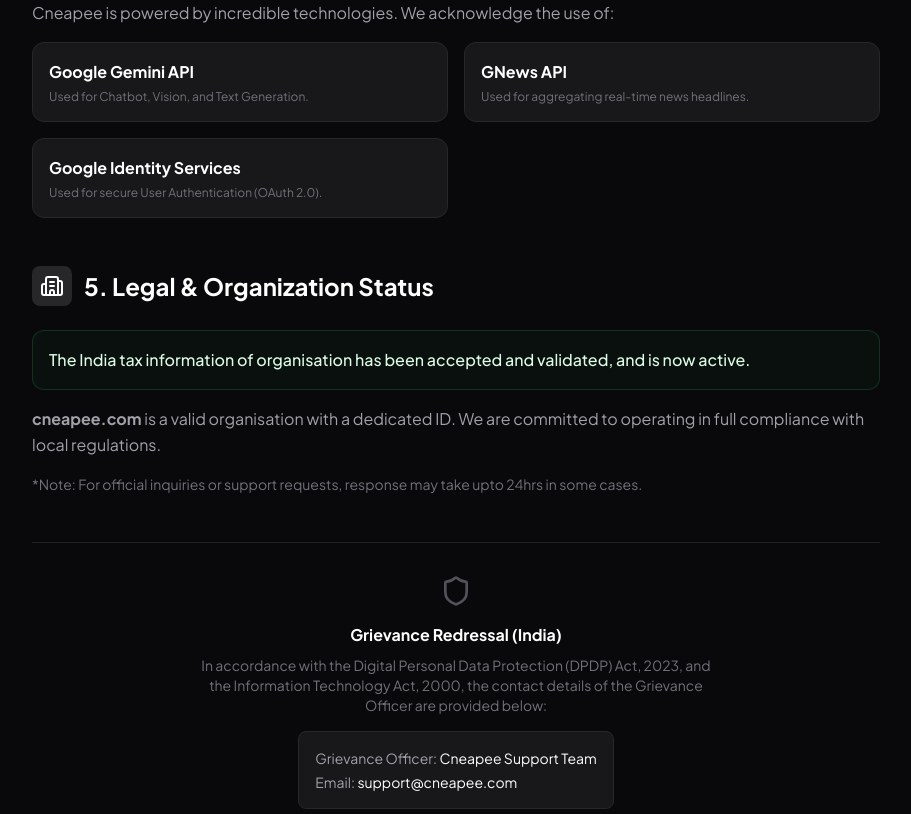
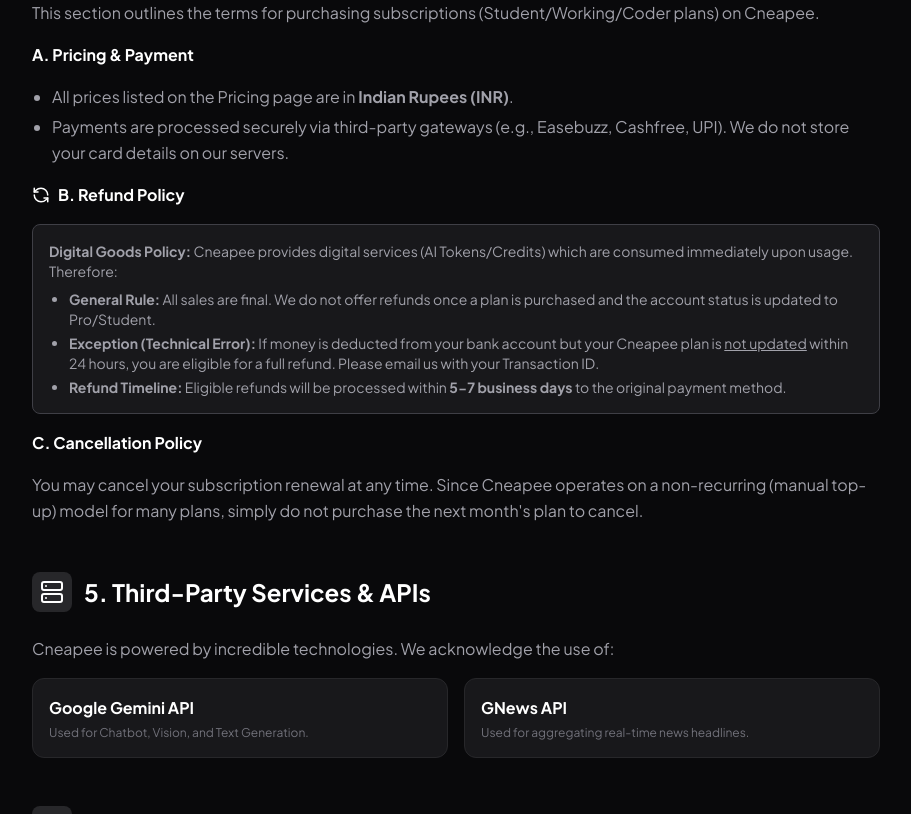
Before and after one commit to sagarx139/CNEAPEE-UI-UX, a React (Vite) app in the folder frontend/: page /policy in a window 1280 px wide. Shown: the part 1780-2594 px from the top of the page, without its empty margins (184-1095 px from the left). Built offline with nearby package versions, Linux system fonts and the light colour scheme.

Commit message:
Policy Update for Payment System

```diff
--- a/frontend/src/Home.jsx
+++ b/frontend/src/Home.jsx
@@ -159,7 +159,7 @@
 
         <div className="text-center max-w-3xl mx-auto mb-16">
           <div className="inline-flex items-center gap-2 px-3 py-1 rounded-full bg-indigo-500/10 border border-indigo-500/20 text-indigo-300 text-[10px] font-bold uppercase tracking-wider mb-6 animate-fade-in-up">
-           The CNEAPEE AI team wishes you a very Happy New Year! May this year be filled with joy, prosperity, and countless wonderful moments. We're excited for what's to come and look forward to sharing it with you.
+          May this year be filled with joy, prosperity, and countless wonderful moments.
           </div>
           <h1 className="text-5xl md:text-7xl font-bold tracking-tighter mb-6 bg-gradient-to-b from-white via-white to-white/40 bg-clip-text text-transparent drop-shadow-sm">
             Happy New Year
--- a/frontend/src/Policy.jsx
+++ b/frontend/src/Policy.jsx
@@ -1,13 +1,14 @@
 import React from 'react';
-import { ArrowLeft, Shield, Lock, FileText, Server, Cpu, Building2 } from 'lucide-react';
+import {
+  ArrowLeft, Shield, Lock, FileText, Server, Cpu, Building2, CreditCard, RefreshCcw
+} from 'lucide-react';
 import { useNavigate } from 'react-router-dom';
-import config from './config';
 
 export default function Policy() {
   const navigate = useNavigate();
 
   return (
-    <div className="min-h-screen bg-[#09090b] text-zinc-300 font-sans selection:bg-red-500/30">
+    <div className="min-h-screen bg-[#09090b] text-zinc-300 font-sans selection:bg-indigo-500/30">
 
       {/* --- HEADER --- */}
       <div className="fixed top-0 w-full z-50 bg-[#09090b]/80 backdrop-blur-md border-b border-white/5">
@@ -34,8 +35,8 @@
             </span>
           </h1>
           <p className="text-zinc-500 max-w-2xl mx-auto">
-            Last Updated: December 25, 2025. <br />
-            Transparency is our core value. Here is how we handle your data, AI interactions, and platform usage.
+            Last Updated: December 2025. <br />
+            Transparency is our core value. Below are our policies regarding data, payments, and usage.
           </p>
         </div>
 
@@ -98,8 +99,40 @@
           </ul>
         </Section>
 
-        {/* --- SECTION 4: API ATTRIBUTIONS --- */}
-        <Section title="4. Third-Party Services & APIs" icon={Server}>
+        {/* --- SECTION 4: PAYMENTS & REFUNDS (CRITICAL FOR GATEWAY) --- */}
+        <Section title="4. Payments, Refunds & Cancellations" icon={CreditCard}>
+          <p>
+            This section outlines the terms for purchasing subscriptions (Student/Working/Coder plans) on Cneapee.
+          </p>
+
+          <h3 className="text-white font-bold mt-6 mb-2">A. Pricing & Payment</h3>
+          <ul className="list-disc pl-5 mt-2 space-y-1 text-zinc-400">
+            <li>All prices listed on the Pricing page are in <strong>Indian Rupees (INR)</strong>.</li>
+            <li>Payments are processed securely via third-party gateways (e.g., Easebuzz, Cashfree, UPI). We do not store your card details on our servers.</li>
+          </ul>
+
+          <h3 className="text-white font-bold mt-6 mb-2 text-red-400 flex items-center gap-2">
+            <RefreshCcw size={18}/> B. Refund Policy
+          </h3>
+          <div className="p-4 bg-zinc-900 border border-zinc-700 rounded-lg text-sm">
+            <p className="mb-2">
+              <strong>Digital Goods Policy:</strong> Cneapee provides digital services (AI Tokens/Credits) which are consumed immediately upon usage. Therefore:
+            </p>
+            <ul className="list-disc pl-5 space-y-1 text-zinc-400">
+              <li><strong>General Rule:</strong> All sales are final. We do not offer refunds once a plan is purchased and the account status is updated to Pro/Student.</li>
+              <li><strong>Exception (Technical Error):</strong> If money is deducted from your bank account but your Cneapee plan is <u>not updated</u> within 24 hours, you are eligible for a full refund. Please email us with your Transaction ID.</li>
+              <li><strong>Refund Timeline:</strong> Eligible refunds will be processed within <strong>5-7 business days</strong> to the original payment method.</li>
+            </ul>
+          </div>
+
+          <h3 className="text-white font-bold mt-6 mb-2">C. Cancellation Policy</h3>
+          <p>
+            You may cancel your subscription renewal at any time. Since Cneapee operates on a non-recurring (manual top-up) model for many plans, simply do not purchase the next month's plan to cancel.
+          </p>
+        </Section>
+
+        {/* --- SECTION 5: API ATTRIBUTIONS --- */}
+        <Section title="5. Third-Party Services & APIs" icon={Server}>
           <p>Cneapee is powered by incredible technologies. We acknowledge the use of:</p>
           <div className="grid gap-4 mt-4 sm:grid-cols-2">
             <div className="p-4 rounded-xl bg-zinc-900 border border-zinc-800">
@@ -110,26 +143,22 @@
               <div className="font-bold text-white mb-1">GNews API</div>
               <div className="text-xs text-zinc-500">Used for aggregating real-time news headlines.</div>
             </div>
-            <div className="p-4 rounded-xl bg-zinc-900 border border-zinc-800">
-              <div className="font-bold text-white mb-1">Google Identity Services</div>
-              <div className="text-xs text-zinc-500">Used for secure User Authentication (OAuth 2.0).</div>
-            </div>
           </div>
         </Section>
 
-        {/* --- SECTION 5: LEGAL & ORGANIZATION STATUS --- */}
-        <Section title="5. Legal & Organization Status" icon={Building2}>
+        {/* --- SECTION 6: LEGAL & ORGANIZATION STATUS --- */}
+        <Section title="6. Legal & Organization Status" icon={Building2}>
           <div className="space-y-4">
             <div className="p-4 bg-green-900/10 border border-green-500/20 rounded-xl">
                <p className="text-green-100 font-medium">
-                 The India tax information of organisation has been accepted and validated, and is now active.
+                 Organization Status: Active
                </p>
             </div>
             <p>
-              <strong>cneapee.com</strong> is a valid organisation with a dedicated ID. We are committed to operating in full compliance with local regulations.
+              <strong>cneapee.com</strong> is operated as an <strong>Individual / Sole Proprietorship</strong> entity based in India. We are committed to operating in full compliance with local regulations.
             </p>
             <p className="text-sm text-zinc-500">
-              *Note: For official inquiries or support requests, response may take upto 24hrs in some cases.
+              *Note: For official inquiries or support requests, response may take upto 24hrs.
             </p>
           </div>
         </Section>
@@ -138,19 +167,22 @@
         <div className="mt-12 pt-8 border-t border-white/10 text-center">
           <Shield className="mx-auto text-zinc-600 mb-4" size={32} />
 
-          <h3 className="text-white font-bold mb-2">Grievance Redressal (India)</h3>
+          <h3 className="text-white font-bold mb-2">Contact & Grievance Redressal</h3>
           <p className="text-zinc-500 mb-4 max-w-lg mx-auto text-sm">
             In accordance with the Digital Personal Data Protection (DPDP) Act, 2023,
-            and the Information Technology Act, 2000, the contact details of the Grievance Officer are provided below:
+            and Payment Settlement Act, the contact details are provided below:
           </p>
 
-          <div className="inline-block text-left bg-zinc-900 p-4 rounded-lg border border-zinc-800">
-             <p className="text-zinc-400 text-sm">Grievance Officer: <span className="text-white">Cneapee Support Team</span></p>
-             <p className="text-zinc-400 text-sm mt-1">Email: <a href="mailto:support@cneapee.com" className="text-white hover:underline">support@cneapee.com</a></p>
+          <div className="inline-block text-left bg-zinc-900 p-6 rounded-2xl border border-zinc-800">
+             <p className="text-zinc-400 text-sm">Business Entity: <span className="text-white font-bold">Individual (Sanskriti Bhushan)</span></p>
+             <p className="text-zinc-400 text-sm mt-1">Domain: <span className="text-white">cneapee.com</span></p>
+             <p className="text-zinc-400 text-sm mt-1">Location: <span className="text-white">Patna, Bihar, India</span></p>
+             <hr className="my-3 border-zinc-800"/>
+             <p className="text-zinc-400 text-sm mt-1">Support Email: <a href="mailto:support@cneapee.com" className="text-indigo-400 hover:underline">support@cneapee.com</a></p>
           </div>
 
           <p className="text-zinc-600 mt-8 text-xs">
-             © 2025 Cneapee. All rights reserved.
+              © 2025 Cneapee. All rights reserved.
           </p>
         </div>
 
```
